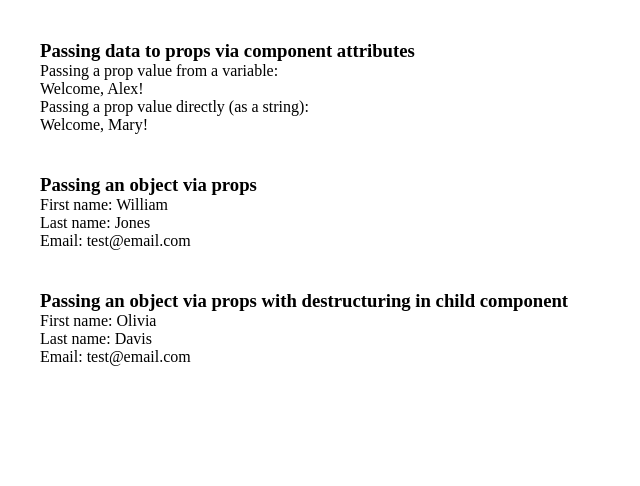
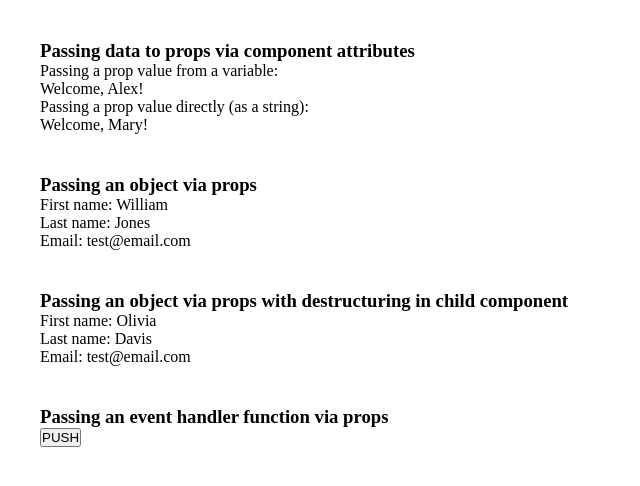
Before and after one commit to Tiana-K08/react-by-examples, a React (Vite) app: page / in a window 1280 px wide. Shown: the top 486 px of the page, without its empty margins (0-640 px from the left). Built offline with nearby package versions, Linux system fonts and the light colour scheme.

Commit message:
feat: passing a function via props

```diff
--- a/src/App.jsx
+++ b/src/App.jsx
@@ -1,6 +1,7 @@
 import ParentGreeting from './components/props/data/ParentGreeting.jsx';
 import ParentProfile from './components/props/object/ParentProfile.jsx';
 import ParentProfileDest from './components/props/destructuring/ParentProfileDest.jsx';
+import ParentButton from './components/props/function/ParentButton.jsx';
 
 import './App.css';
 
@@ -10,6 +11,7 @@ function App() {
       <ParentGreeting />
       <ParentProfile />
       <ParentProfileDest />
+      <ParentButton />
     </div>
   );
 }
--- /dev/null
+++ b/src/components/props/function/ChildButton.jsx
@@ -0,0 +1,5 @@
+function ChildButton(props) {
+  return <button onClick={props.onClick}>PUSH</button>;
+}
+
+export default ChildButton;
--- /dev/null
+++ b/src/components/props/function/ParentButton.jsx
@@ -0,0 +1,16 @@
+import ChildButton from './ChildButton.jsx';
+
+function ParentButton() {
+  function handleClick() {
+    alert('Button clicked!');
+  }
+
+  return (
+    <div className="parent-wrapper">
+      <h3>Passing an event handler function via props</h3>
+      <ChildButton onClick={handleClick} />
+    </div>
+  );
+}
+
+export default ParentButton;
```
